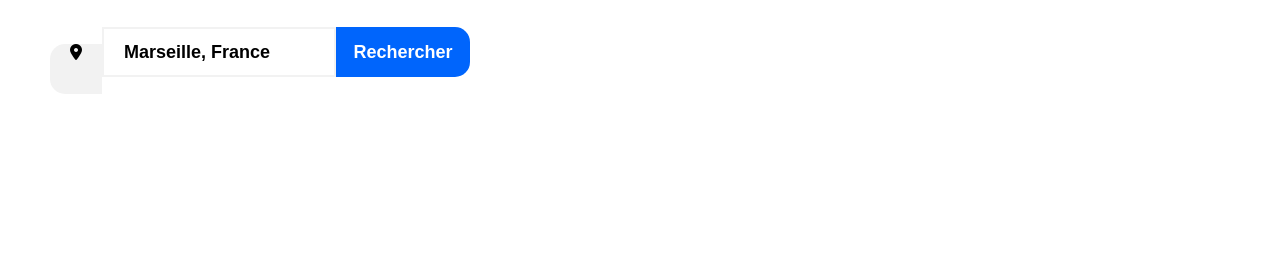
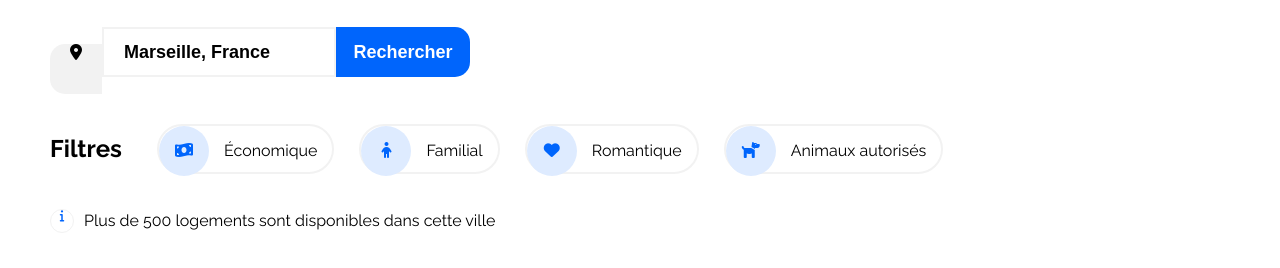
Before and after one commit to FlorianV012/FlorianVilmot_2_06062021, a plain HTML site: page index.html in a window 1280 px wide. Shown: the part 178-446 px from the top of the page. Drawn offline with Linux system fonts and the light colour scheme.

Commit message:
Implémentation HTML et CSS des filtres

```diff
--- a/index.html
+++ b/index.html
@@ -38,5 +38,38 @@
         </div>
     </header>
 
+    <section class="filtres">
+        <h2>Filtres</h2>
+        <div class="filtre-container">
+            <div class="filtre-cartouche">
+                <span class="filtre-cartouche-ico">
+                    <i class="fas fa-money-bill-wave"></i>
+                </span>
+                <p class="filtre-cartouche-txt">Économique</p>
+            </div>
+            <div class="filtre-cartouche">
+                <span class="filtre-cartouche-ico">
+                    <i class="fas fa-child"></i>
+                </span>
+                <p class="filtre-cartouche-txt">Familial</p>
+            </div>
+            <div class="filtre-cartouche">
+                <span class="filtre-cartouche-ico">
+                    <i class="fas fa-heart"></i>
+                </span>
+                <p class="filtre-cartouche-txt">Romantique</p>
+            </div>
+            <div class="filtre-cartouche">
+                <span class="filtre-cartouche-ico">
+                    <i class="fas fa-dog"></i>
+                </span>
+                <p class="filtre-cartouche-txt">Animaux autorisés</p>
+            </div>
+        </div>
+        <div class="filtre-txt">
+            <i class="fas fa-info filtre-txt-ico"></i>
+            <p>Plus de 500 logements sont disponibles dans cette ville</p>
+        </div>
+    </section>
 </body>
 </html>
--- a/styles.css
+++ b/styles.css
@@ -110,6 +110,10 @@ header p {
     display: none;
 }
 
+.recherche{
+  margin-bottom: 30px;
+}
+
 /* Header partie responsive */
 
 @media screen and (max-width: 770px) {
@@ -178,3 +182,72 @@ header p {
         font-size: 16px;
     }
 }
+
+/* Filtres */
+
+.filtres{
+  display: flex;
+  align-items: center;
+  flex-wrap: wrap;
+}
+
+.filtres h2 {
+  margin-right: 35px;
+}
+
+.filtre-container{
+  display: flex;
+  align-items: center;
+  flex-wrap: wrap;
+}
+
+.filtre-cartouche{
+  display: flex;
+  height: 50px;
+  border: 2px solid #f2f2f2;
+  line-height: 50px;
+  border-radius: 25px;
+  margin-right: 25px;
+}
+.filtre-cartouche-ico{
+  width: 50px;
+  height: 50px;
+  border-radius: 25px;
+  background: #DEEBFF;
+  color: #0065fc;
+  text-align: center;
+}
+
+.filtre-cartouche-txt{
+  padding: 0 15px;
+}
+
+.filtre-txt{
+  display: flex;
+  width: 100%;
+  line-height: 24px;
+  font-size: 16px;
+  margin: 35px 0;
+}
+
+.filtre-txt-ico{
+  width: 24px;
+  height: 24px;
+  margin-right: 10px;
+  border: 1px solid #f2f2f2;
+  border-radius: 25px;
+  font-size: 12px;
+  color: #0065fc;
+  text-align: center;
+  line-height: 24px;
+}
+
+@media screen and (max-width: 1020px){
+  .filtres{
+    flex-direction: column;
+    align-items: flex-start;
+  }
+  .filtre-cartouche{
+    margin-top: 15px;
+  }
+}
```
